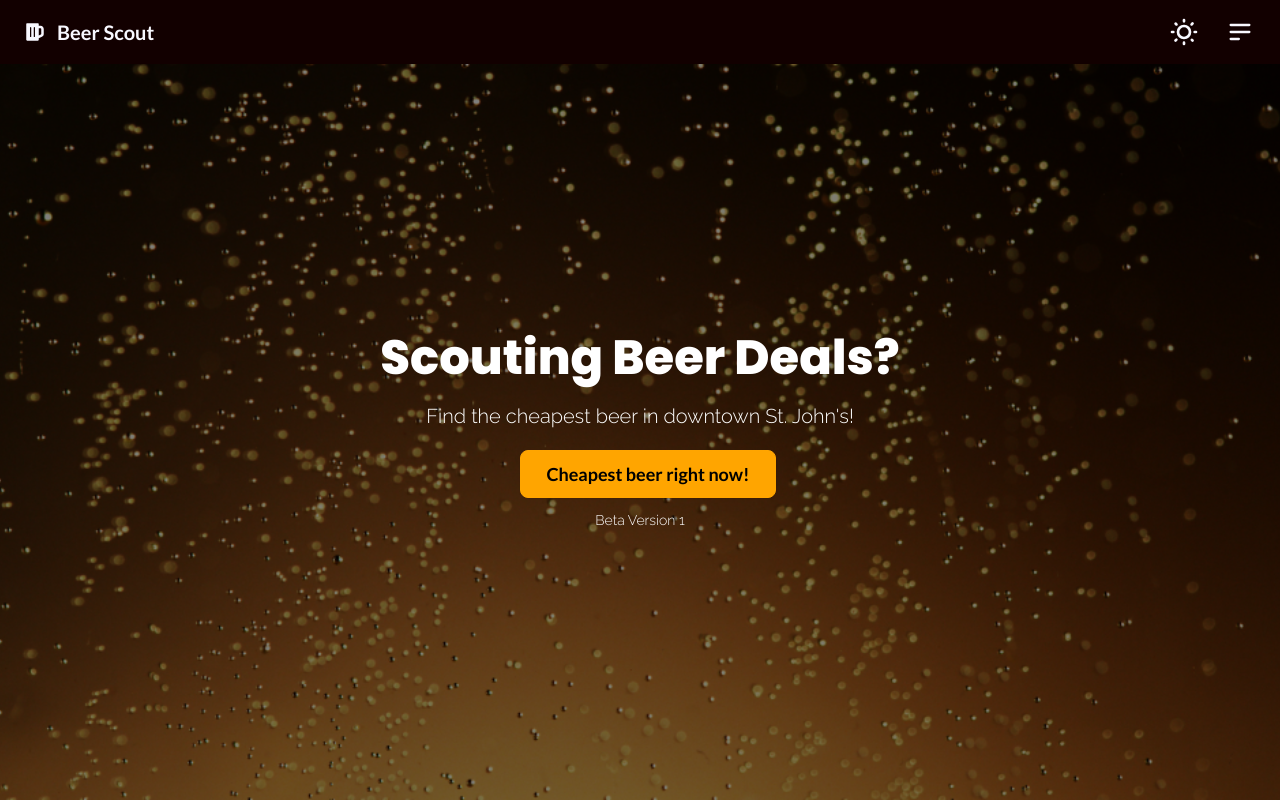
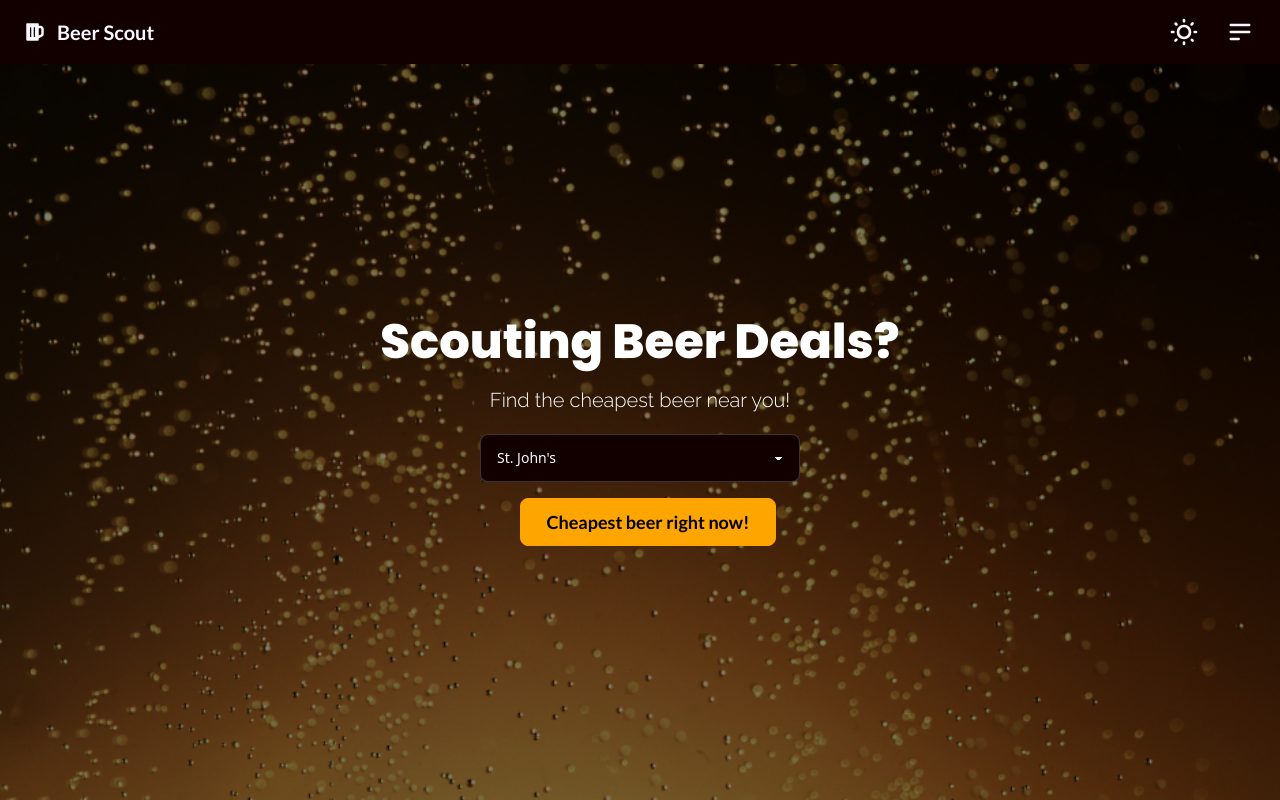
Before and after one commit to beer-scout-project/beer-scout, a React (Vite) app: page / in a window 1280 px wide. Built offline with nearby package versions, Linux system fonts and the light colour scheme; no server answers.

Commit message:
dont hardcode location

```diff
--- a/src/pages/barList.jsx
+++ b/src/pages/barList.jsx
@@ -24,40 +24,52 @@ const BarList = () => {
     "Other",
   ];
 
-  // Fetch the city from localStorage - TEMP
   useEffect(() => {
     const storedCity = localStorage.getItem("city");
     if (storedCity) {
       setCity(storedCity);
     }
-    // Check sessionStorage for cached bar prices
+  }, []);
+
+  useEffect(() => {
+    if (!city) return; // Wait until city is known
+    // Check sessionStorage for cached bar prices and cached city
     const cachedBarPrices = sessionStorage.getItem("barPrices");
-    if (cachedBarPrices) {
+    const cachedCity = sessionStorage.getItem("cachedCity");
+
+    if (cachedBarPrices && cachedCity === city) {
       console.log("Loading bar prices from session storage...");
       setBarPrices(JSON.parse(cachedBarPrices));
     } else {
-      fetchBarPrices();
+      // Different city or no cached data => fetch new data
+      sessionStorage.removeItem("barPrices"); // clear old data
+      sessionStorage.removeItem("cachedCity");
+      fetchBarPrices(city);
     }
-  }, []);
+  }, [city]);
 
-  const fetchBarPrices = async () => {
+  const fetchBarPrices = async (currentCity) => {
     setLoading(true);
-    setError(null); // Clear any previous errors
+    setError(null);
+
     try {
-      console.log("Fetching bar prices from backend..."); // Log statement
-      const data = await getBarPricesByLocation("st_johns"); // Get prices by location
-      const currentData = filterPricesByHappyHour(data); // Only show prices that are currently active
-      const sortedData = sortBarsByPrice(currentData); // Sort the list by price
-      // Highlight the bar with the lowest price
+      console.log(`Fetching bar prices for city: ${currentCity}`);
+      const data = await getBarPricesByLocation(currentCity);
+      const currentData = filterPricesByHappyHour(data);
+      const sortedData = sortBarsByPrice(currentData);
+
       if (sortedData.length > 0) {
         sortedData[0].isHighlighted = true;
       }
       setBarPrices(sortedData);
-      // Store the fetched data in sessionStorage
+
+      // Store fetched data and current city in sessionStorage
       sessionStorage.setItem("barPrices", JSON.stringify(sortedData));
+      sessionStorage.setItem("cachedCity", currentCity);
     } catch (error) {
       setError(error.message);
     }
+
     setLoading(false);
   };
 
@@ -191,7 +203,13 @@ const BarList = () => {
                 <span className="mr-2">
                   <FaLocationDot />
                 </span>
-                St. John&#39;s
+                {city === "st_johns"
+                  ? "St. John's"
+                  : city === "halifax"
+                    ? "Halifax"
+                    : city === "corner_brook"
+                      ? "Corner Brook"
+                      : "Unknown Location"}
               </p>
               <h2 className="mb-4 text-2xl font-bold text-base-content">
                 Cheapest Beer Now
--- a/src/pages/home.jsx
+++ b/src/pages/home.jsx
@@ -1,19 +1,15 @@
-//import React, { useState } from "react";
+import React, { useState } from "react";
 import { Link } from "react-router-dom";
 
-const home = () => {
-  const selectedCity = "st_johns";
-
-  //Code for drop down list if additional cities added
-  /*const [selectedCity, setSelectedCity] = useState("");
+const Home = () => {
+  const [selectedCity, setSelectedCity] = useState("st_johns");
 
   const handleSelectChange = (event) => {
     setSelectedCity(event.target.value);
-  };*/
+  };
 
-  // temp add to storage
   const handleClick = () => {
-    console.log(selectedCity);
+    console.log("Selected City:", selectedCity);
     localStorage.setItem("city", selectedCity);
   };
 
@@ -29,30 +25,29 @@ const home = () => {
         <div className="w-full">
           <h1 className="mb-5 text-5xl font-extrabold">Scouting Beer Deals?</h1>
           <h4 className="mb-5 text-xl font-light">
-            Find the cheapest beer in downtown St. John&#39;s!
+            Find the cheapest beer near you!
           </h4>
           <div className="flex flex-col items-center">
-            {/*Code for drop down list if additional cities added*/}
-            {/*<select
+            {/* Dropdown with three locations */}
+            <select
               className="select select-bordered w-full max-w-xs bg-base-100 text-base-content"
               onChange={handleSelectChange}
+              value={selectedCity}
             >
-              <option disabled selected>
-                Select your city
-              </option>
-              <option>St.Johns</option>
-              <option>Halifax</option>
-            </select>*/}
+              <option value="">Select your city</option>
+              <option value="st_johns">St. John's</option>
+              <option value="halifax">Halifax</option>
+              <option value="corner_brook">Corner Brook</option>
+            </select>
             <Link
               to="/bar-list"
-              className="btn btn-primary btn-wide text-lg sm:ml-4"
+              className="btn btn-primary btn-wide mt-4 text-lg sm:ml-4"
               onClick={handleClick}
+              disabled={!selectedCity} // Disable button if no city selected
             >
               Cheapest beer right now!
             </Link>
-            <h6 className="pt-3 text-sm font-light">
-            Beta Version 1
-            </h6>
+            {/* <h6 className="pt-3 text-sm font-light">Beta Version 1</h6> */}
           </div>
         </div>
       </div>
@@ -60,4 +55,4 @@ const home = () => {
   );
 };
 
-export default home;
+export default Home;
```
